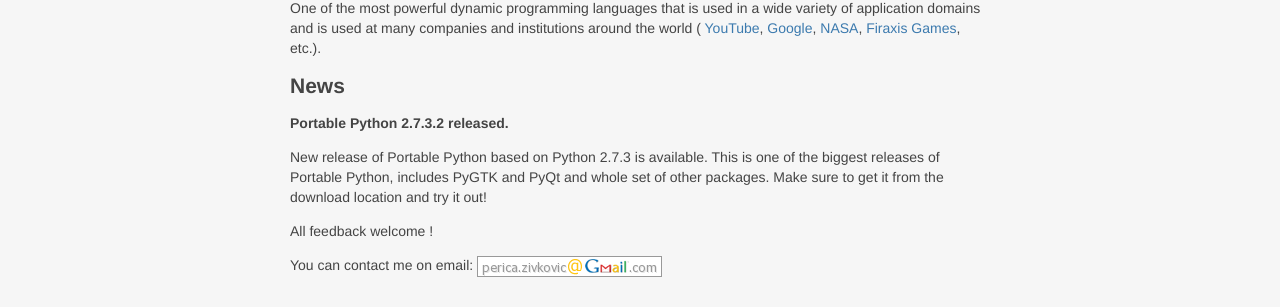
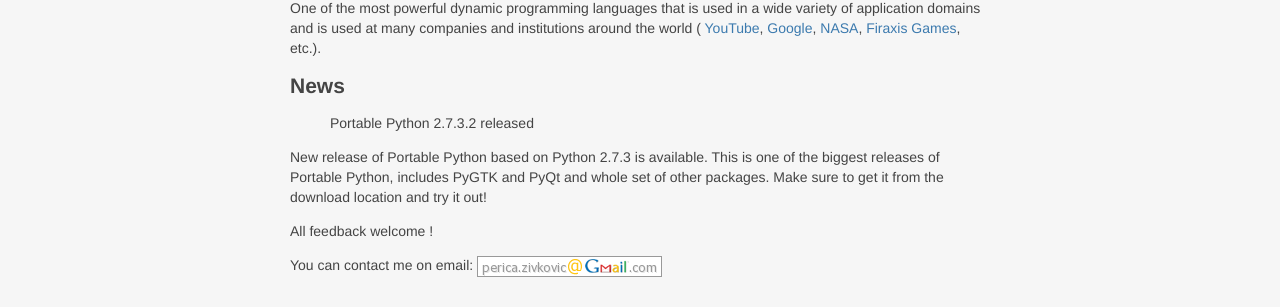
Before and after one commit to pericazivkovic/portablepython, a Jekyll site: the page built from index.md, in a window 1280 px wide. Shown: the part 258-565 px from the top of the page. Built offline with Jekyll 4.4.1, drawn with Linux system fonts in a browser that asks for light colours.

```diff
--- a/index.md
+++ b/index.md
@@ -8,7 +8,7 @@ Portable Python is a [Python® programming language](http://Python.org/ "Python
 One of the most powerful dynamic programming languages that is used in a wide variety of application domains and is used at many companies and institutions around the world ( [YouTube](http://youtube.com),  [Google](http://google.com),  [NASA](http://www.nasa.gov),  [Firaxis Games](http://www.firaxis.com), etc.).
 
 ## News
-**Portable Python 2.7.3.2 released.**
+> Portable Python 2.7.3.2 released
 
 New release of Portable Python based on Python 2.7.3 is available. This is one of the biggest releases of Portable Python, includes  PyGTK and  PyQt and whole set of other packages. Make sure to get it from the download location and try it out!
 
```
